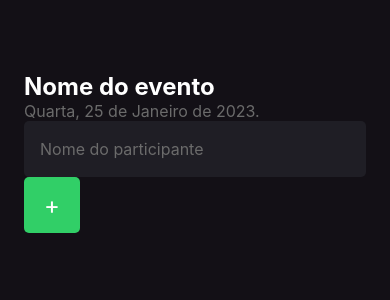
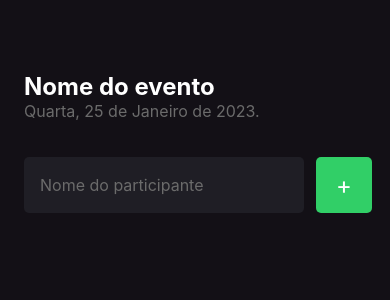
Before and after one commit to Zattrus/imhere, a React Native app: screen / in a window 390 px wide. Shown: the top 300 px of the page. Built offline with nearby package versions, Linux system fonts and the light colour scheme.

Commit message:
Criando form

```diff
--- a/src/screens/Home/index.tsx
+++ b/src/screens/Home/index.tsx
@@ -17,6 +17,7 @@ export function Home() {
                 Quarta, 25 de Janeiro de 2023.
             </Text>
 
+            <View style={styles.form}>
                 <TextInput
                     style={styles.input}
                     placeholder="Nome do participante"
@@ -29,6 +30,7 @@ export function Home() {
                     </Text>
                 </TouchableOpacity>
             </View>
+        </View>
 
     )
 }
--- a/src/screens/Home/styles.ts
+++ b/src/screens/Home/styles.ts
@@ -22,12 +22,14 @@ export const styles = StyleSheet.create({
     },
 
     input: {
+        flex: 1,
         height: 56,
         backgroundColor: '#1F1E25',
         borderRadius: 5,
         color: '#FFF',
         padding: 16,
         fontSize: 16,
+        marginRight: 12,
     },
 
     buttonText: {
@@ -42,5 +44,12 @@ export const styles = StyleSheet.create({
         backgroundColor: '#31CF67',
         alignItems: 'center',
         justifyContent: 'center',
+    },
+
+    form: {
+        width: '100%',
+        flexDirection: 'row',
+        marginTop: 36,
+        marginBottom: 42,
     }
 });
```
Lines whose indentation alone changed are shown as unchanged.
